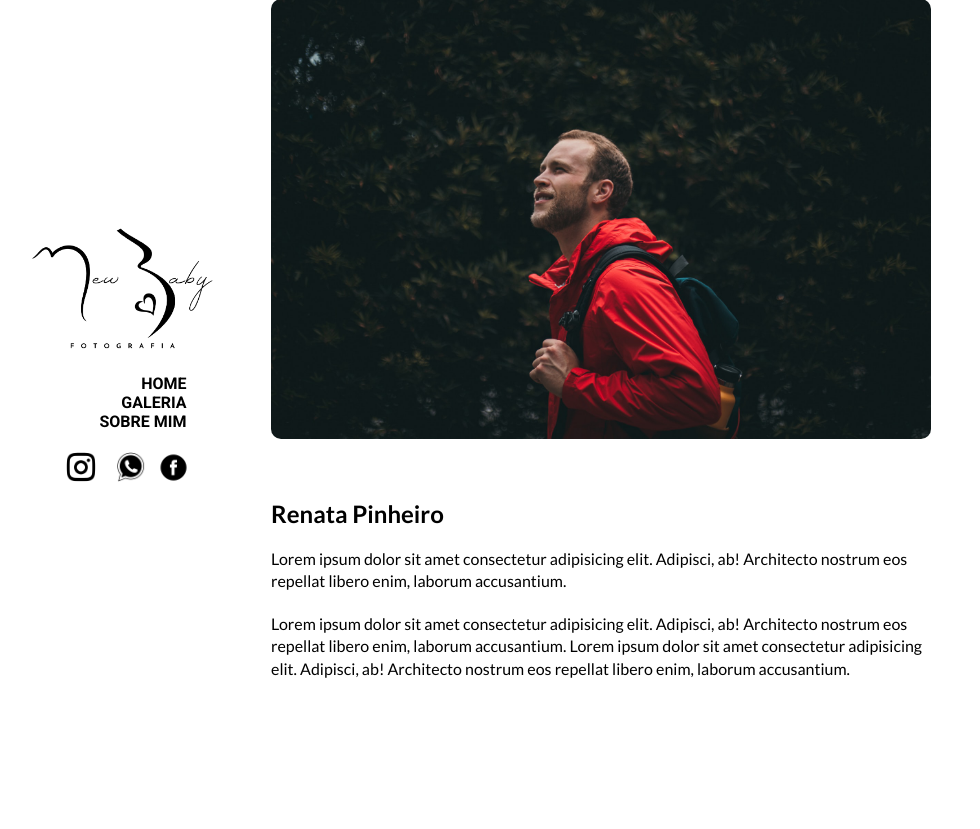
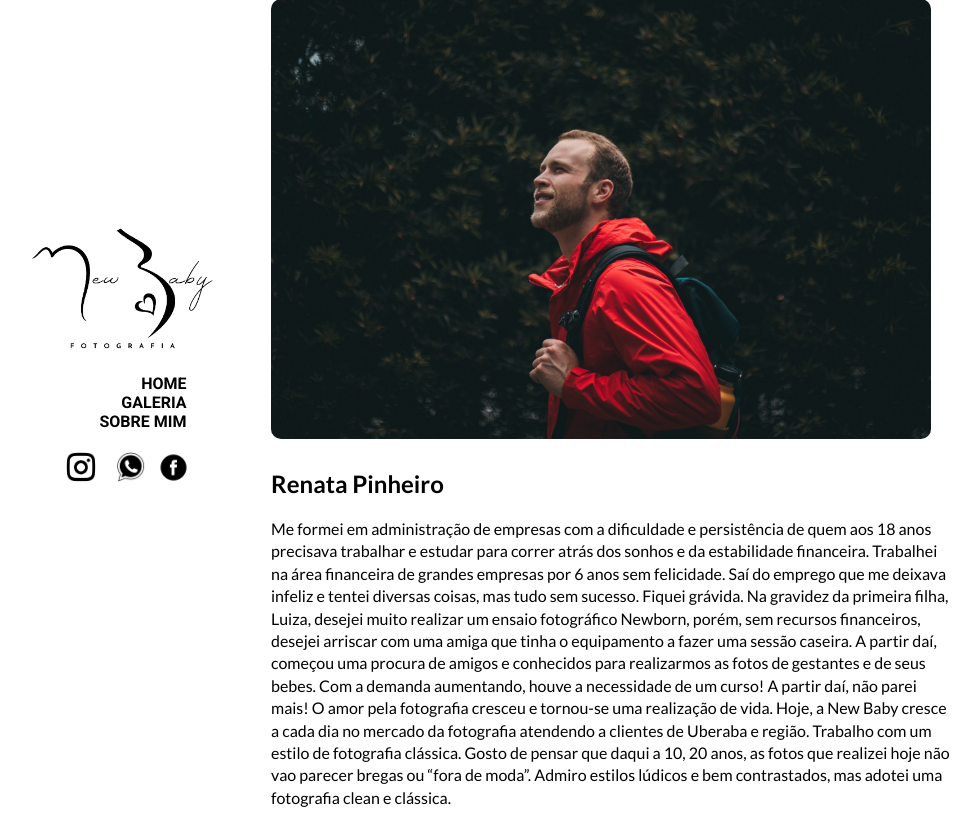
Before and after one commit to brunogcpinheiro/newbaby, a Django app: page /sobre-mim/ in a window 1280 px wide. Shown: the part 21-850 px from the top of the page, without its empty margins (229-1209 px from the left). Before the commit the page ends 699 px from the top, so only its background shows below. Run offline with Django 3.2, Linux system fonts and the light colour scheme.

Commit message:
fix translations

```diff
--- a/photos/admin.py
+++ b/photos/admin.py
@@ -1,7 +1,7 @@
 from django.contrib import admin
 
-from .models import Photo, Category
+from .models import Foto, Categoria
 
 # Register your models here.
-admin.site.register(Category)
-admin.site.register(Photo)
+admin.site.register(Categoria)
+admin.site.register(Foto)
--- a/static/css/www/styles.css
+++ b/static/css/www/styles.css
@@ -158,9 +158,13 @@ footer {
 }
 
 .about-me,
-.about-me h2,
 .about-me p + p {
   padding: 20px 0;
+}
+
+.about-me h2 {
+  margin-top: -10px;
+  padding-bottom: 20px;
 }
 
 .about-me p {
--- a/templates/about.html
+++ b/templates/about.html
@@ -8,14 +8,22 @@
 <div class="about-me">
   <h2>Renata Pinheiro</h2>
   <p>
-    Lorem ipsum dolor sit amet consectetur adipisicing elit. Adipisci, ab!
-    Architecto nostrum eos repellat libero enim, laborum accusantium.
-  </p>
-  <p>
-    Lorem ipsum dolor sit amet consectetur adipisicing elit. Adipisci, ab!
-    Architecto nostrum eos repellat libero enim, laborum accusantium. Lorem
-    ipsum dolor sit amet consectetur adipisicing elit. Adipisci, ab! Architecto
-    nostrum eos repellat libero enim, laborum accusantium.
+    Me formei em administração de empresas com a dificuldade e persistência de
+    quem aos 18 anos precisava trabalhar e estudar para correr atrás dos sonhos
+    e da estabilidade financeira. Trabalhei na área financeira de grandes
+    empresas por 6 anos sem felicidade. Saí do emprego que me deixava infeliz e
+    tentei diversas coisas, mas tudo sem sucesso. Fiquei grávida. Na gravidez da
+    primeira filha, Luiza, desejei muito realizar um ensaio fotográfico Newborn,
+    porém, sem recursos financeiros, desejei arriscar com uma amiga que tinha o
+    equipamento a fazer uma sessão caseira. A partir daí, começou uma procura de
+    amigos e conhecidos para realizarmos as fotos de gestantes e de seus bebes.
+    Com a demanda aumentando, houve a necessidade de um curso! A partir daí, não
+    parei mais! O amor pela fotografia cresceu e tornou-se uma realização de
+    vida. Hoje, a New Baby cresce a cada dia no mercado da fotografia atendendo
+    a clientes de Uberaba e região. Trabalho com um estilo de fotografia
+    clássica. Gosto de pensar que daqui a 10, 20 anos, as fotos que realizei
+    hoje não vao parecer bregas ou “fora de moda”. Admiro estilos lúdicos e bem
+    contrastados, mas adotei uma fotografia clean e clássica.
   </p>
 </div>
 {% endblock body %}
--- a/templates/acompanhamento.html
+++ b/templates/acompanhamento.html
@@ -6,10 +6,6 @@
   <div class="card">
     <img src="{{ photo.imagem.url }}" alt="{{ photo.titulo }}" />
     <h3>{{ photo.titulo }}</h3>
-    <p>
-      <strong>Responsáveis:</strong>
-      {{ photo.responsaveis }}
-    </p>
   </div>
   {% empty %}
   <h3>Sem fotos no momento.</h3>
--- a/templates/festa.html
+++ b/templates/festa.html
@@ -6,10 +6,6 @@
   <div class="card">
     <img src="{{ photo.imagem.url }}" alt="{{ photo.titulo }}" />
     <h3>{{ photo.titulo }}</h3>
-    <p>
-      <strong>Responsáveis:</strong>
-      {{ photo.responsaveis }}
-    </p>
   </div>
   {% empty %}
   <h3>Sem fotos no momento.</h3>
--- a/templates/gestante.html
+++ b/templates/gestante.html
@@ -7,10 +7,6 @@
   <div class="card">
     <img src="{{ photo.imagem.url }}" alt="{{ photo.titulo }}" />
     <h3>{{ photo.titulo }}</h3>
-    <p>
-      <strong>Responsáveis:</strong>
-      {{ photo.responsaveis }}
-    </p>
   </div>
   {% empty %}
   <h3>Sem fotos no momento.</h3>
--- a/templates/newborn.html
+++ b/templates/newborn.html
@@ -6,10 +6,6 @@
   <div class="card">
     <img src="{{ photo.imagem.url }}" alt="{{ photo.titulo }}" />
     <h3>{{ photo.titulo }}</h3>
-    <p>
-      <strong>Responsáveis:</strong>
-      {{ photo.responsaveis }}
-    </p>
   </div>
   {% empty %}
   <h3>Sem fotos no momento.</h3>
--- a/templates/outros.html
+++ b/templates/outros.html
@@ -6,10 +6,6 @@
   <div class="card">
     <img src="{{ photo.imagem.url }}" alt="{{ photo.titulo }}" />
     <h3>{{ photo.titulo }}</h3>
-    <p>
-      <strong>Responsáveis:</strong>
-      {{ photo.responsaveis }}
-    </p>
   </div>
   {% empty %}
   <h3>Sem fotos no momento.</h3>
--- a/templates/parto.html
+++ b/templates/parto.html
@@ -6,10 +6,6 @@
   <div class="card">
     <img src="{{ photo.imagem.url }}" alt="{{ photo.titulo }}" />
     <h3>{{ photo.titulo }}</h3>
-    <p>
-      <strong>Responsáveis:</strong>
-      {{ photo.responsaveis }}
-    </p>
   </div>
   {% empty %}
   <h3>Sem fotos no momento.</h3>
```
Also changed, not shown: photos/models.py (+3 -4 lines), photos/views.py (+7 -7 lines), templates/index.html (+4 -4 lines), db.sqlite3, photos/migrations/0014_remove_photo_responsaveis.py (added), photos/migrations/0015_auto_20200410_1246.py (added).
